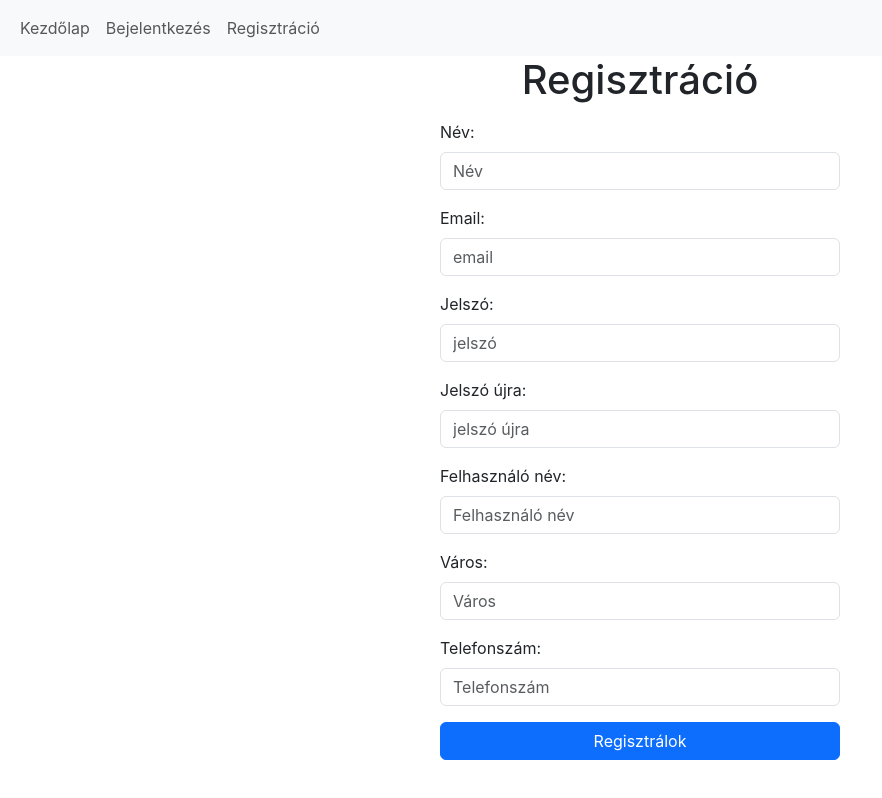
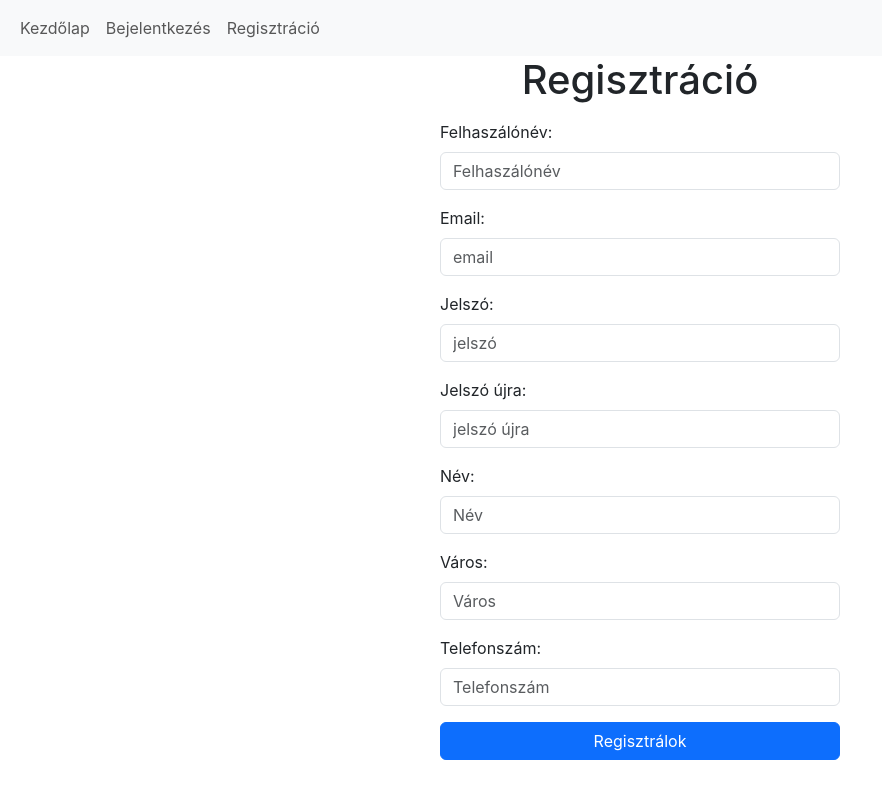
Before and after one commit to SzakdolgozatKonyvcsere/Konyvcsere_Frontend, a React (Create React App) app in the folder konyvcsere_f/: page /regisztracio in a window 1280 px wide. Shown: the whole page, without its empty margins (0-882 px from the left). Built offline with nearby package versions, Linux system fonts and the light colour scheme.

Commit message:
backendhez igazitva users modositva

```diff
--- a/konyvcsere_f/package.json
+++ b/konyvcsere_f/package.json
@@ -10,6 +10,7 @@
     "react-dom": "^19.0.0",
     "react-router-dom": "^7.1.1",
     "react-scripts": "5.0.1",
+    "run": "^1.5.0",
     "web-vitals": "^4.2.4"
   },
   "scripts": {
--- a/konyvcsere_f/src/contexts/AuthContext.js
+++ b/konyvcsere_f/src/contexts/AuthContext.js
@@ -1,5 +1,5 @@
 import { createContext, useState, useContext, use } from "react";
-import {myAxios} from "../api/axios";
+import { myAxios } from "../api/axios";
 import { useNavigate } from "react-router-dom";
 
 const AuthContext = createContext();
@@ -8,11 +8,11 @@ export const AuthProvider = ({children}) => {
     const navigate = useNavigate();
     const [user, setUser] = useState(null);
     const [errors, setErrors] = useState({
-        name:"",
+        user_name:"",
         email:"",
         password:"",
         password_confirmation:"",
-        user_name:"",
+        full_name:"",
         tel:"",
         city:"",
         //img_url:"",
--- a/konyvcsere_f/src/pages/Bejelentkezes.js
+++ b/konyvcsere_f/src/pages/Bejelentkezes.js
@@ -46,7 +46,7 @@ export default function Bejelentkezes(){
         <div className=" text-center">
           <button type="submit" className="btn btn-primary w-100">Login</button>
           <p>
-            Még nincs felhaszálóneve?
+            Még nincs fiókja?
             <Link className="nav-link text-info" to="/regisztracio">Regisztráció</Link>
           </p>
         </div>
--- a/konyvcsere_f/src/pages/Kezdolap.js
+++ b/konyvcsere_f/src/pages/Kezdolap.js
@@ -7,7 +7,7 @@ export default function Kezdolap(){
     return(
         <div>
         <h1>Kezdőlap</h1>
-        <p>Bejelentkezett felhasználó: {user==null?"Nincs bejelentkezett felhasználó":user.name}</p>
+        <p>Bejelentkezett felhasználó: {user==null?"Nincs bejelentkezett felhasználó":user.full_name}</p>
         </div>
     )
 }
--- a/konyvcsere_f/src/pages/Regisztracio.js
+++ b/konyvcsere_f/src/pages/Regisztracio.js
@@ -3,11 +3,11 @@ import { useNavigate } from "react-router-dom";
 import useAuthContext from "../contexts/AuthContext";
 
 export default function Regisztracio(){
-    const [name, setName] = useState("");
+    const [user_name, setName] = useState("");
     const [email, setEmail] = useState("");
     const [password, setPassword] = useState("");
     const [password_confirmation, setPasswordConfirmation] = useState("");
-    const [user_name, setUserName] = useState("");
+    const [full_name, setUserName] = useState("");
     const [city, setCity] = useState("");
     const [tel, setTel] = useState("");
     //const [img_url, setImgUrl] = useState("");
@@ -19,11 +19,11 @@ export default function Regisztracio(){
         e.preventDefault();
     //összegyűjtjük az adatokat egyetlen objektumba
         const adat = {
-            name:name,
+            user_name:user_name,
             email:email,
             password:password,
             password_confirmation:password_confirmation,
-            user_name:user_name,
+            full_name:full_name,
             city:city,
             tel:tel,
             //img_url:img_url,
@@ -36,8 +36,8 @@ export default function Regisztracio(){
         <h1 className="text-center">Regisztráció</h1>
         <form onSubmit={handleSubmit}>
           <div className="mb-3 mt-3">
-            <label htmlFor="name" className="form-label">Név:</label>
-            <input type="text" value={name} onChange={(e) => {setName(e.target.value);}} className="form-control" id="name" placeholder="Név" name="name"/>
+            <label htmlFor="user_name" className="form-label">Felhaszálónév:</label>
+            <input type="text" value={user_name} onChange={(e) => {setName(e.target.value);}} className="form-control" id="user_name" placeholder="Felhaszálónév" name="user_name"/>
             <div>
               {errors.name && (<span className="text-danger">{errors.name[0]}</span>)}
             </div>
@@ -65,8 +65,8 @@ export default function Regisztracio(){
             </div>
           </div>
           <div className="mb-3 mt-3">
-            <label htmlFor="user_name" className="form-label">Felhasználó név:</label>
-            <input type="text" value={user_name} onChange={(e) => {setUserName(e.target.value);}} className="form-control" id="user_name" placeholder="Felhasználó név" name="user_name"/>
+            <label htmlFor="full_name" className="form-label">Név:</label>
+            <input type="text" value={full_name} onChange={(e) => {setUserName(e.target.value);}} className="form-control" id="full_name" placeholder="Név" name="full_name"/>
             <div>
               {errors.user_name && (<span className="text-danger">{errors.user_name[0]}</span>)}
             </div>
```
Also changed, not shown: 1 other file (tests, documents, lock files or other folders).
